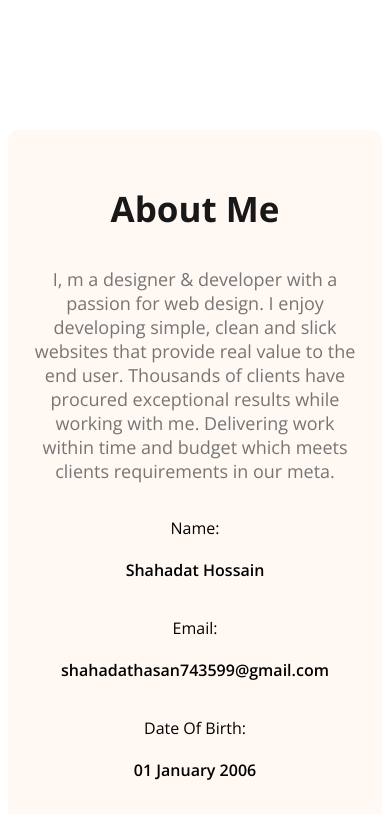
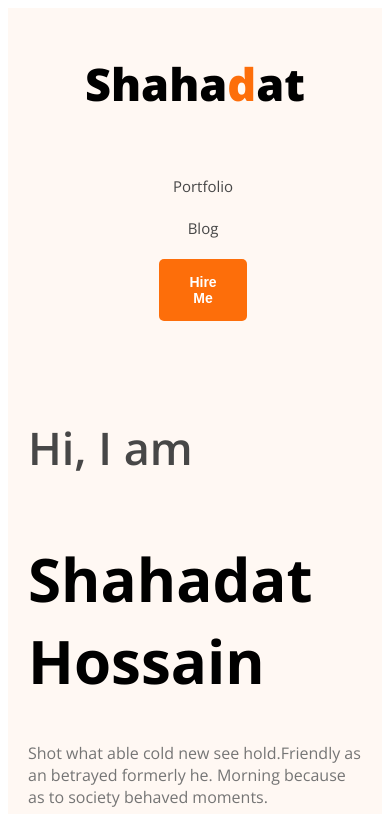
Before and after one commit to shahadat-hasan/web-dev-portfolio, a plain HTML site: page index.html in a window 390 px wide. Shown: the top 814 px of the page. Drawn offline with nearby package versions, Linux system fonts and the light colour scheme.

Commit message:
update dev portfolio

```diff
--- a/index.html
+++ b/index.html
@@ -13,7 +13,7 @@
     <script src="https://kit.fontawesome.com/659dc3132f.js" crossorigin="anonymous"></script>
 </head>
 <body class="open-sans-normal">
-    <header class="header secondary-bg hide">
+    <header class="header secondary-bg">
         <nav>
             <h3 class="nav-title">Shaha<span class="text-primary">d</span>at</h3>
             <ul>
--- a/style/style.css
+++ b/style/style.css
@@ -53,7 +53,7 @@ nav{
     display: flex;
     align-items: center;
     justify-content: space-between;
-    margin: 35px 164px;
+    margin: 0px 164px;
 }
 nav ul{
   display: flex;
@@ -213,12 +213,21 @@ footer input[type="text"],footer input[type="email"] ,footer textarea{
 }
 
 /* responsive media query  */
-.hide{
-  display: none;
-}
 @media screen and (max-width:576px) {
-  .skills-container,.resume-container,footer,.about-items{
+  .skills-container,.resume-container,footer,.about-items,.banner,nav,nav>ul{
     flex-direction: column;
+  }
+  nav>ul{
+    gap:20px;
+  }
+  .banner{
+    margin: 20px;
+  }
+  .banner-img{
+    width:100%;
+  }
+  .header{
+    background-image: none;
   }
   footer,.about{
     padding: 20px;
@@ -230,3 +239,11 @@ footer input[type="text"],footer input[type="email"] ,footer textarea{
     width:calc(100% - 20px)
   }
 }
+
+/* tablet responsive media query  */
+@media screen and (min-width:576px) and (max-width:992px){
+  .banner{
+    flex-direction: column;
+  }
+
+}
```
